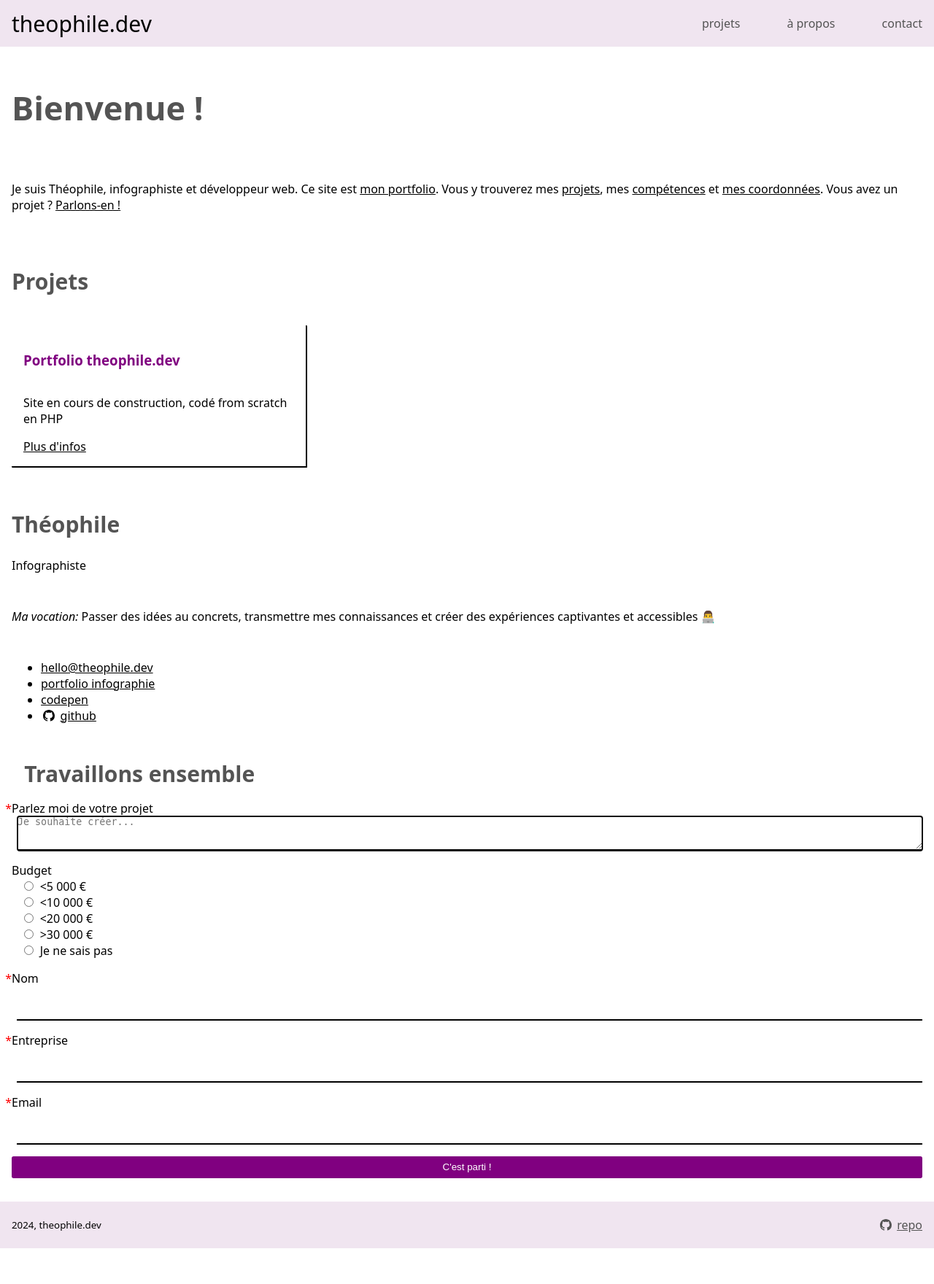
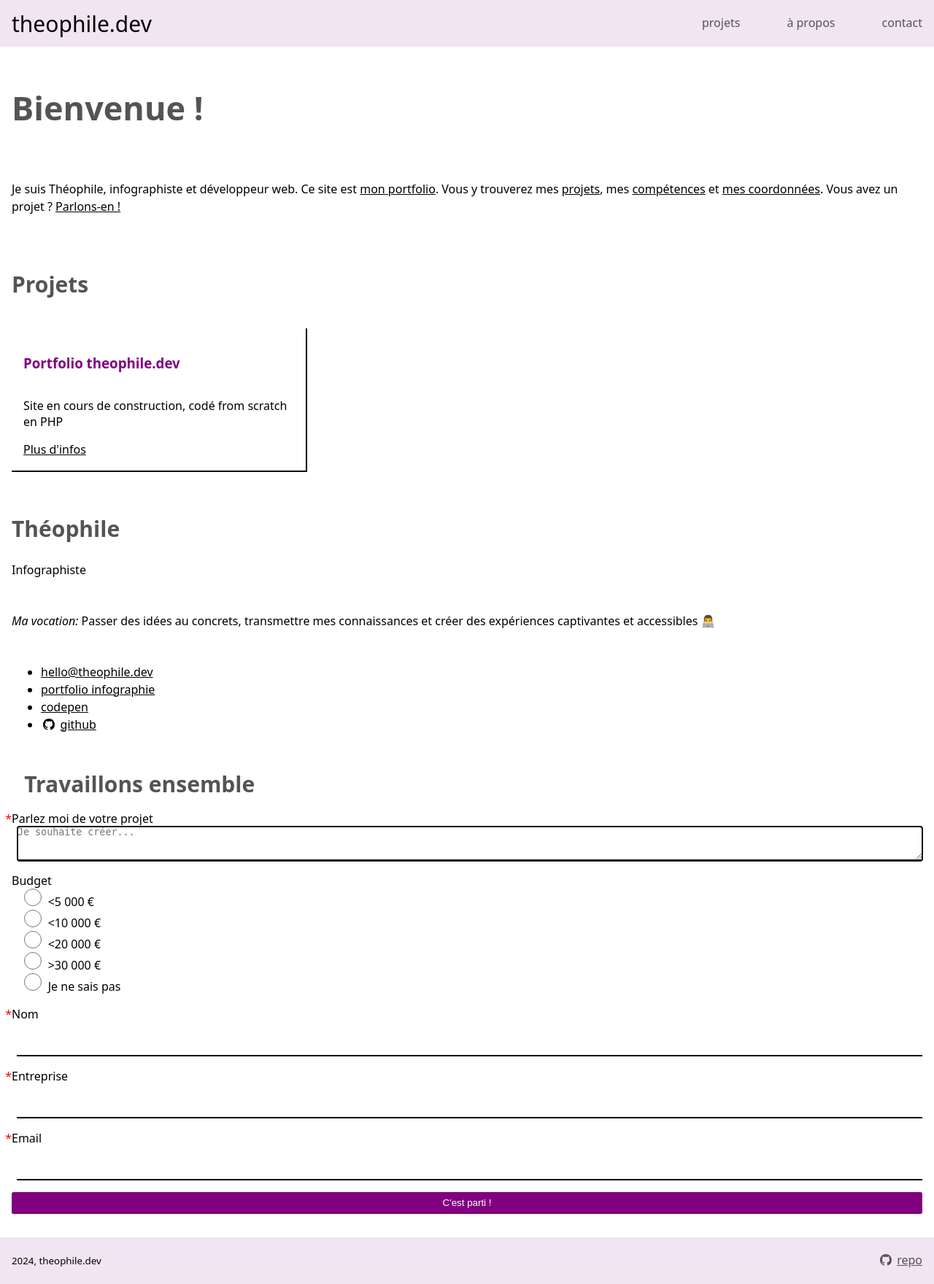
Before and after one commit to thinkerers/theophile.dev, a PHP site: page / in a window 1280 px wide. Shown: the whole page at 73% size. Before the commit the page ends 1711 px from the top, so only its background shows below. Run offline with PHP 8.4, Linux system fonts and the light colour scheme.

Commit message:
fix accessibility warnings

```diff
--- a/www/public/css/styles.v0.css
+++ b/www/public/css/styles.v0.css
@@ -110,6 +110,18 @@
                 mask: center / var(--mask-size) no-repeat var(--mask-image);
             }
         }
+    }
+}
+
+@layer accessibility{
+    :root{
+        --touch-target-size: 24px;
+    }
+
+    :any-link, input{
+        display: inline-block;
+        min-block-size: var(--touch-target-size);
+        min-inline-size: var(--touch-target-size);
     }
 }
 
```
